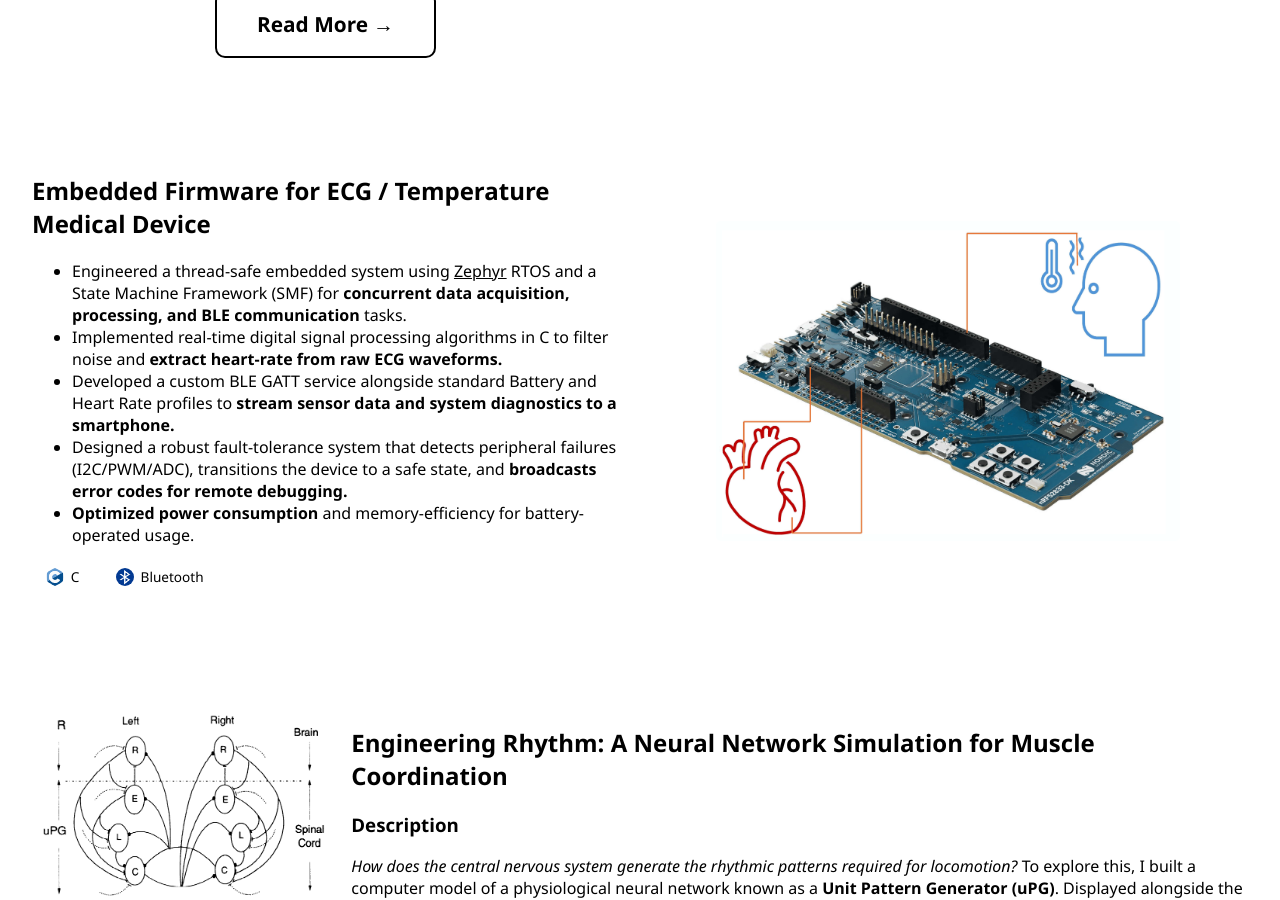
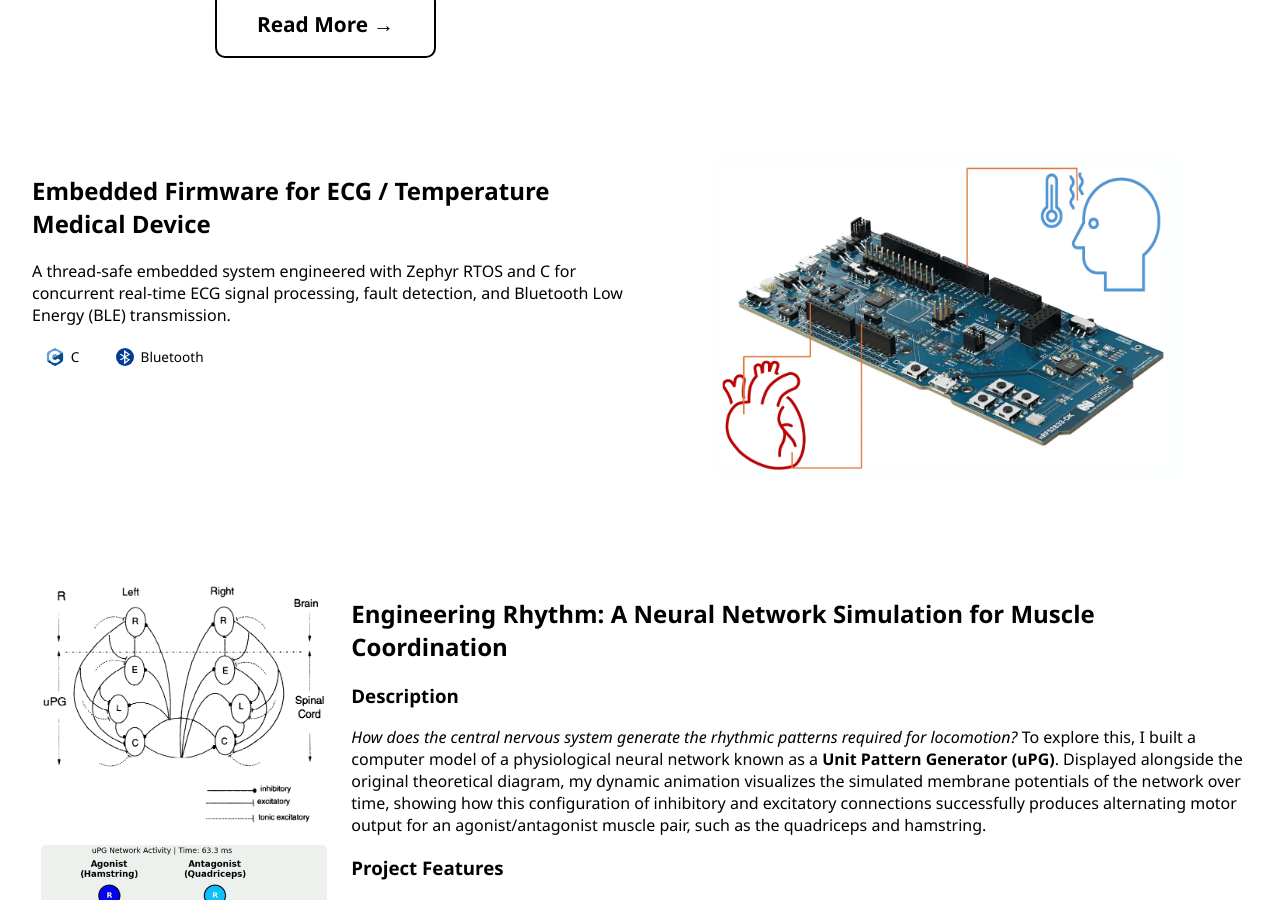
Before and after one commit to sajjy/sajan_patel_duke_bme, a Jekyll site: the page built from index.html, in a window 1280 px wide and 900 px high, scrolled down 2589 px. Built offline with Jekyll 4.4.1, drawn with Linux system fonts in a browser that asks for light colours.

Commit message:
Convert ECG device to separate page

```diff
--- a/index.html
+++ b/index.html
@@ -152,21 +152,10 @@
     <div class="project-card">
       <div class="project-text">
         <h2>Embedded Firmware for ECG / Temperature Medical Device</h2>
-        <ul>
-          <li>
-            Engineered a thread-safe embedded system using <a href="https://www.zephyrproject.org/">Zephyr</a> RTOS and a State Machine Framework (SMF)
-            for <strong>concurrent data acquisition, processing, and BLE communication</strong> tasks.</li>
-          <li>
-            Implemented real-time digital signal processing algorithms in C to filter noise and <strong>extract
-            heart-rate from raw ECG waveforms.</strong></li>
-          <li>
-            Developed a custom BLE GATT service alongside standard Battery and Heart Rate profiles to <strong>stream
-            sensor data and system diagnostics to a smartphone.</strong></li>
-          <li>
-            Designed a robust fault-tolerance system that detects peripheral failures (I2C/PWM/ADC),
-            transitions the device to a safe state, and <strong>broadcasts error codes for remote debugging.</strong></li>
-          <li><strong>Optimized power consumption</strong> and memory-efficiency for battery-operated usage.</li>
-        </ul>
+          <p>
+            A thread-safe embedded system engineered with Zephyr RTOS and C for concurrent real-time
+             ECG signal processing, fault detection, and Bluetooth Low Energy (BLE) transmission.
+          </p>
         <div class="tech-tags">
           <span class="tag">
             <img src="{{ '/assets/tech-logos/c-programming.svg' | relative_url }}" alt="c-programming">
@@ -177,6 +166,9 @@
             Bluetooth
           </span>
         </div>
+
+        <a href="{{ '/projects/embedded_ecg_temp_ble.html' | relative_url }}" class="btn">Read More →</a>
+
       </div>
       <div class="project-image">
         <img id="project-5-images" src="{{ '/assets/project-images/embedded_ekg/nordic_dk.jpg' | relative_url }}" alt="Project5_image" loading="lazy">
```
Also changed, not shown: projects/embedded_ecg_temp_ble.html (added, +44 -0 lines).
